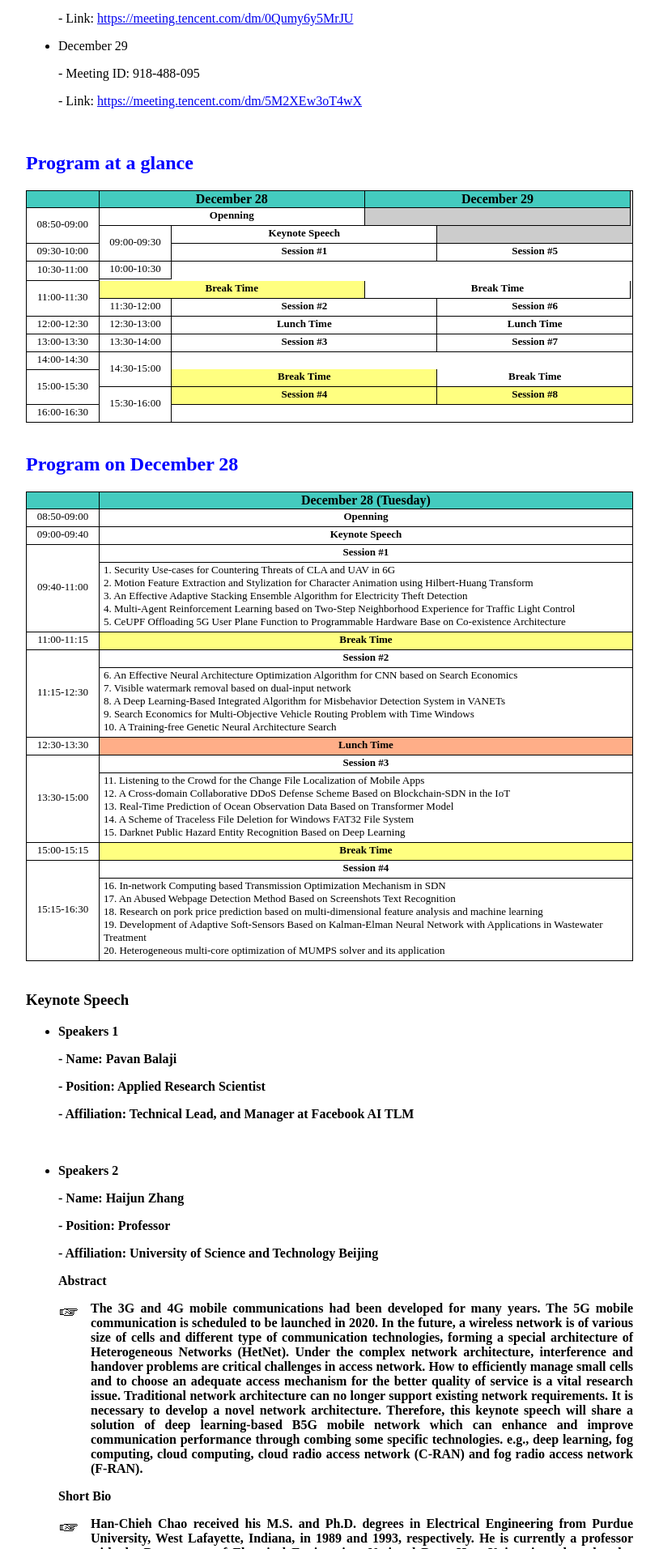
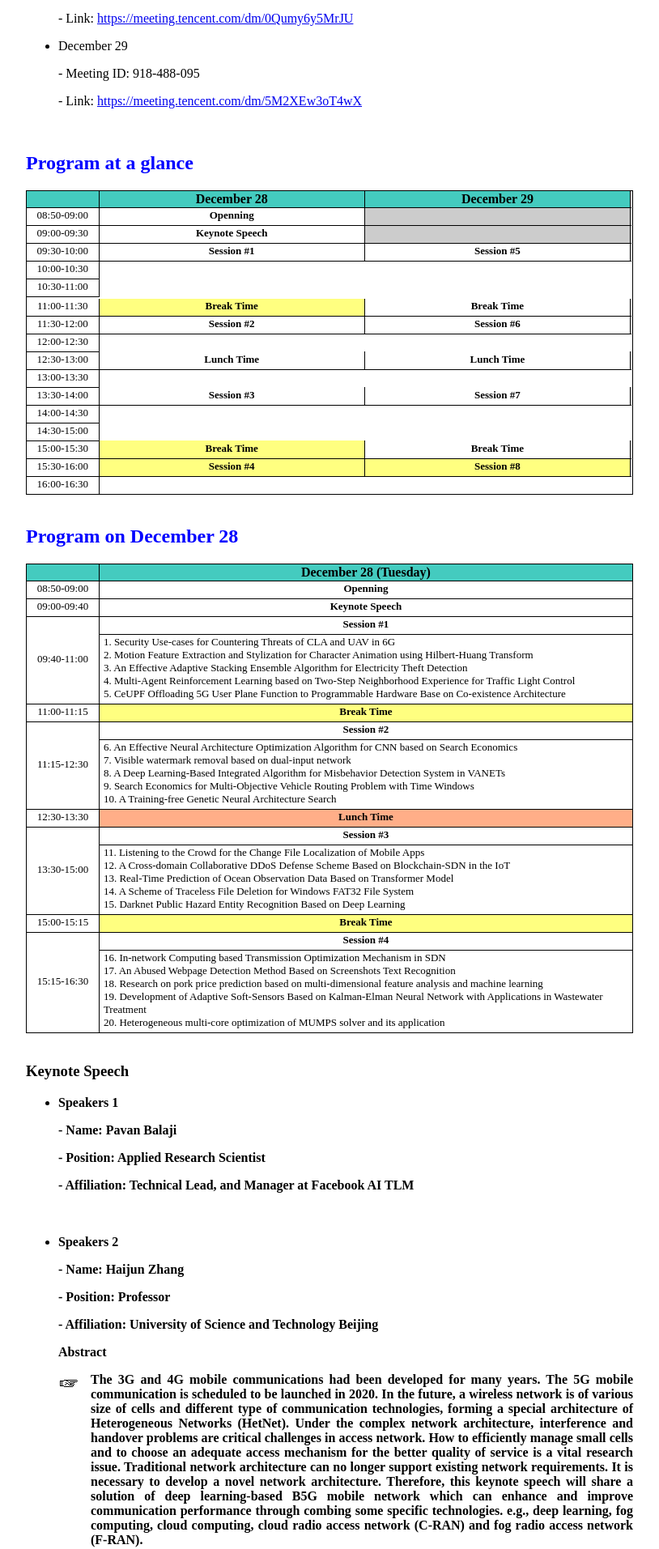
Before and after one commit to icea-conf/2021, a Jekyll site: the page built from program/index.html, in a window 1280 px wide. Shown: the part 591-2504 px from the top of the page at 81% size, without its empty margins (233-1047 px from the left). Built offline with Jekyll 4.4.1, drawn with Linux system fonts in a browser that asks for light colours.

Commit message:
Update index.html

```diff
--- a/program/index.html
+++ b/program/index.html
@@ -31,29 +31,29 @@ title: ACM ICEA 2021
 
 
                          <tr>
-                              <td class="tcontent4" width="12%" rowspan="2">08:50-09:00</td>
+                              <td class="tcontent4" width="12%">08:50-09:00</td>
                               <td class="tcontent4" width="44%" colspan="2"><b>Openning</b></td>
                               <td class="tcontent4" width="44%" colspan="2" style="background-color:#CCCCCC"></td>
                          </tr>
 
                          <tr>
-                              <td class="tcontent4" width="12%" rowspan="2">09:00-09:30</td>
+                              <td class="tcontent4" width="12%">09:00-09:30</td>
                               <td class="tcontent4" width="44%" colspan="2"><b>Keynote Speech</b></td>
                               <td class="tcontent4" width="44%" colspan="2"style="background-color:#CCCCCC"></td>
                          </tr>
 
                          <tr>
-                              <td class="tcontent4" width="12%" rowspan="2">09:30-10:00</td>
+                              <td class="tcontent4" width="12%">09:30-10:00</td>
                               <td class="tcontent4" width="44%" colspan="2"><b>Session #1</b></td>
                               <td class="tcontent4" width="44%" colspan="2"><b>Session #5</b></td>
                          </tr>
 
                          <tr>
-                              <td class="tcontent4" width="12%" rowspan="2">10:00-10:30</td>
+                              <td class="tcontent4" width="12%">10:00-10:30</td>
                          </tr>
 
                          <tr>
-                              <td class="tcontent4" width="12%" rowspan="2">10:30-11:00</td>
+                              <td class="tcontent4" width="12%">10:30-11:00</td>
                          </tr>
                          <tr>
                               <td></td>
@@ -62,7 +62,7 @@ title: ACM ICEA 2021
                          </tr>
 
                          <tr>
-                              <td class="tcontent4" width="12%" rowspan="2">11:00-11:30</td>
+                              <td class="tcontent4" width="12%">11:00-11:30</td>
                               <td class="tcontent5" width="44%" colspan="2"><b>Break Time</b></td>
                               <td class="tcontent4" width="44%" colspan="2"><b>Break Time</b></td>
                               <td></td>
@@ -72,53 +72,53 @@ title: ACM ICEA 2021
 
 
                          <tr>
-                              <td class="tcontent4" width="12%" rowspan="2">11:30-12:00</td>
+                              <td class="tcontent4" width="12%">11:30-12:00</td>
                               <td class="tcontent4" width="44%" colspan="2"><b>Session #2</b></td>
                               <td class="tcontent4" width="44%" colspan="2"><b>Session #6</b></td>
                          </tr>
 
                          <tr>
-                              <td class="tcontent4" width="12%" rowspan="2">12:00-12:30</td>
+                              <td class="tcontent4" width="12%">12:00-12:30</td>
                          </tr>
 
                          <tr>
-                              <td class="tcontent4" width="12%" rowspan="2">12:30-13:00</td>
+                              <td class="tcontent4" width="12%">12:30-13:00</td>
                               <td class="tcontent4" width="44%" colspan="2"><b>Lunch Time</b></td>
                               <td class="tcontent4" width="44%" colspan="2"><b>Lunch Time</b></td>
                          </tr>
 
                          <tr>
-                              <td class="tcontent4" width="12%" rowspan="2">13:00-13:30</td>
+                              <td class="tcontent4" width="12%">13:00-13:30</td>
                          </tr>
 
                          <tr>
-                              <td class="tcontent4" width="12%" rowspan="2">13:30-14:00</td>
+                              <td class="tcontent4" width="12%">13:30-14:00</td>
                               <td class="tcontent4" width="44%" colspan="2"><b>Session #3</b></td>
                               <td class="tcontent4" width="44%" colspan="2"><b>Session #7</b></td>
                          </tr>
 
                          <tr>
-                              <td class="tcontent4" width="12%" rowspan="2">14:00-14:30</td>
+                              <td class="tcontent4" width="12%">14:00-14:30</td>
                          </tr>
 
                          <tr>
-                              <td class="tcontent4" width="12%" rowspan="2">14:30-15:00</td>
+                              <td class="tcontent4" width="12%">14:30-15:00</td>
                          </tr>
 
                          <tr>
-                              <td class="tcontent4" width="12%" rowspan="2">15:00-15:30</td>
+                              <td class="tcontent4" width="12%">15:00-15:30</td>
                               <td class="tcontent5" width="44%" colspan="2"><b>Break Time</b></td>
                               <td class="tcontent4" width="44%" colspan="2"><b>Break Time</b></td>
                          </tr>
 
                          <tr>
-                              <td class="tcontent4" width="12%" rowspan="2">15:30-16:00</td>
+                              <td class="tcontent4" width="12%">15:30-16:00</td>
                               <td class="tcontent5" width="44%" colspan="2"><b>Session #4</b></td>
                               <td class="tcontent5" width="44%" colspan="2"><b>Session #8</b></td>
                          </tr>
 
                          <tr>
-                              <td class="tcontent4" width="12%" rowspan="2">16:00-16:30</td>
+                              <td class="tcontent4" width="12%">16:00-16:30</td>
                          </tr>
                     </tbody>
                </table>
```
